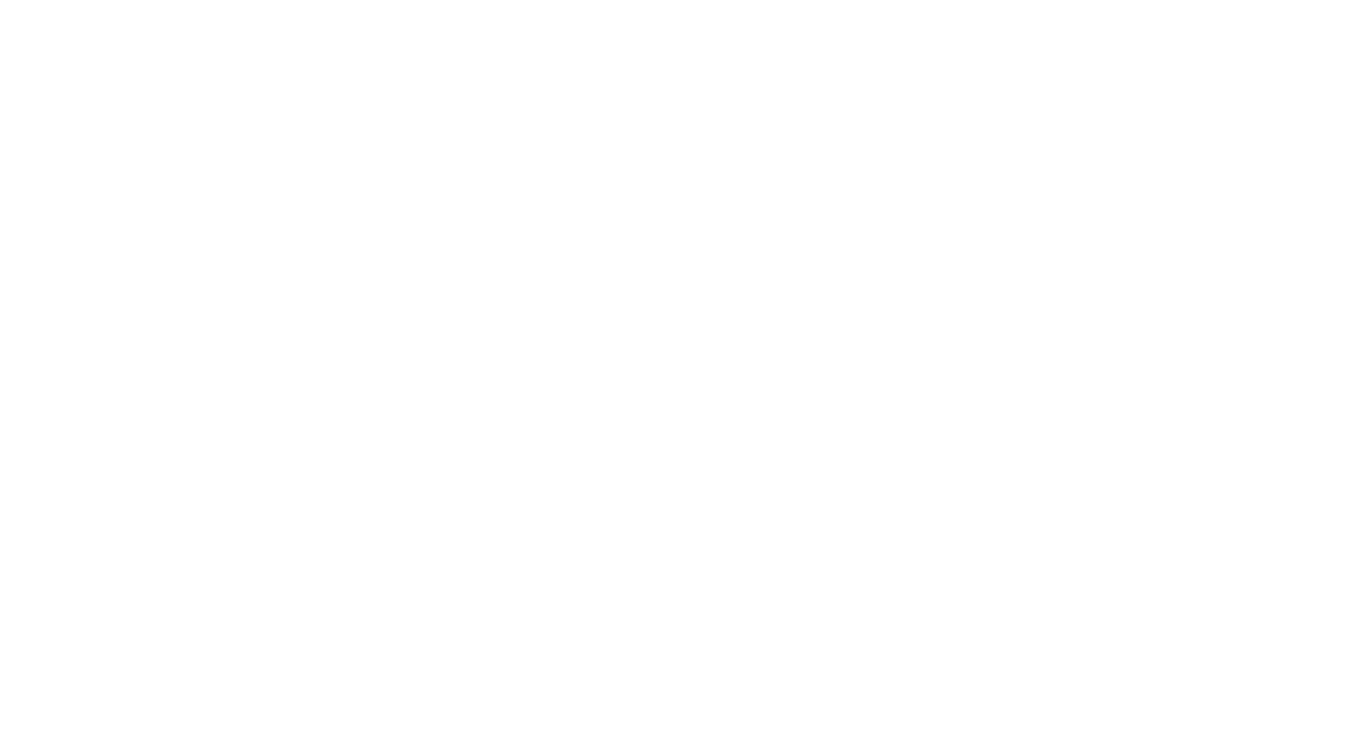
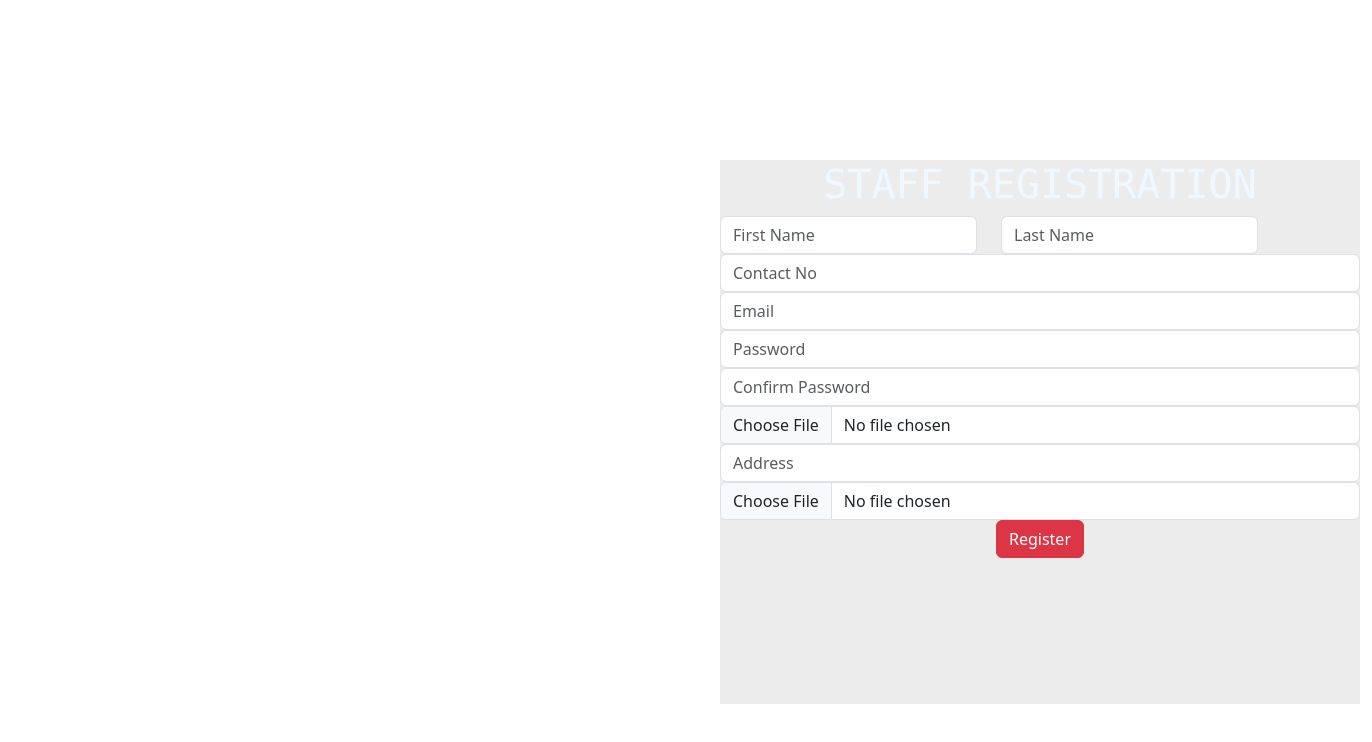
Before and after one commit to vinayak-srishti/Resturant_Management, a React (Create React App) app: page / in a window 1280 px wide. Shown: the top 742 px of the page, 1372 px wide, since content can reach past the window. Built offline with nearby package versions, Linux system fonts and the light colour scheme.

Commit message:
initial commit

```diff
--- a/package.json
+++ b/package.json
@@ -8,7 +8,8 @@
     "@testing-library/user-event": "^13.5.0",
     "react": "^18.2.0",
     "react-dom": "^18.2.0",
-    "react-scripts": "5.0.1",
+    "react-icons": "^5.0.1",
+    "react-scripts": "^5.0.1",
     "web-vitals": "^2.1.4"
   },
   "scripts": {
--- a/src/App.js
+++ b/src/App.js
@@ -1,10 +1,13 @@
-import logo from './logo.svg';
-import './App.css';
+import React from 'react';
+// import './App.css';
+import 'bootstrap/dist/css/bootstrap.min.css';
+import 'bootstrap/dist/js/bootstrap.bundle.min';
 
+import Staffreg from './Components/Staff/Staffreg';
 function App() {
   return (
     <div>
-
+      <Staffreg/>
     </div>
   );
 }
--- /dev/null
+++ b/src/Components/Staff/Staffreg.css
@@ -0,0 +1,16 @@
+.staff-form form{
+    background-color: rgb(0,0,0,0.073);
+    margin-top: 10rem;
+    height: 34rem;
+    width: 40rem;
+    margin-left: 45rem;
+}
+body{
+    background-image: url("");
+
+}
+.staff-form h1{
+    margin-top: 3rem;
+    -webkit-text-fill-color: aliceblue;
+    font-family: 'Lucida Console','Courier New',monospace;
+}
--- /dev/null
+++ b/src/Components/Staff/Staffreg.js
@@ -0,0 +1,85 @@
+import React, { useState } from "react";
+import '../Staff/Staffreg.css'
+import validator from 'validator'
+function Staffreg() {
+  const[form,settForm]=useState({
+    firstname:"",
+    lastname:"",
+    email:"",
+    phonenumber:"",
+    uploadyourphoto:"",
+    password:"",
+    confirmpassword:"",
+    selectanidproof:""
+  })
+  const[errormsg,seterrormsg]=useState('')
+
+  const validate=(value)=>{
+    if(validator.isStrongPassword(value,{
+      minLength:8,minLowercase:1,minUppercase:1,minNumbers:1,minSymbols:1
+    })){
+      seterrormsg('strong password')
+    }else{
+      seterrormsg('not strong password')
+    }
+    }
+    // const [confirmpassword,setconfirmpassword]=useState('')
+    // const conpassword=(e)=>{
+
+    // }
+     const handleclick=(e)=>{
+      settForm({...form,[e.target.name]:[e.target.value]})
+     }
+     const onSubmitdata=(e)=>{
+      console.log(form)
+      console.log("submitted")
+     }
+  return (
+    <div>
+      <div className="staff-form">
+      <center>
+        <form onSubmit={onSubmitdata}>
+
+          <h1>STAFF REGISTRATION</h1>
+          <div className="staffreg-details">
+            <div className="staff-name">
+              <div className="row gt-2">
+              <div class="col-auto">
+                <input type="text" placeholder="First Name" name="firstname" onChange={{handleclick}}className="form-control"required/>
+              </div>
+              <div class="col-auto">
+              <input type="text" placeholder="Last Name" name="lastname" onChange={{handleclick}}className="form-control"required/>
+              </div>
+              </div>
+              </div>
+
+             <div className="staffno-email-pass">
+              <input type="text"placeholder="Contact No" name="contactno"onChange={handleclick} className="form-control"required/>
+              <input type="email"placeholder="Email" name="email"onChange={handleclick} className="form-control"required/>
+              <input type="password"placeholder="Password" name="password"onChange={(e)=>validate(e.target.value)} className="form-control"required/>
+              {errormsg===''? null:<span style={{fontWeight:'bold',color:'red'}}>{errormsg}</span>}
+              <input type="password"placeholder="Confirm Password" name="confirmpassword"onChange={(e)=>validate(e.target.value)} className="form-control"required/>
+              </div>
+              <div className="staff-photo">
+                <input type="file"placeholder="Upload your photo" className="form-control"required/>
+              </div>
+              <div className="staff-address">
+              <input type="text"placeholder="Address" name="address"onChange={handleclick} className="form-control"required/>
+              </div>
+
+              <div className="staff-idproof">
+                <input type="file"placeholder="Id Proof"className="form-control"required/>
+              </div>
+
+              <div>
+              <button type="button" class="btn btn-danger">Register</button>
+              </div>
+              </div>
+         </form>
+         </center>
+         </div>
+         </div>
+          );
+        }
+
+        export default Staffreg;
```
Also changed, not shown: src/Components/Staff/Stafflogin.js (deleted), 1 other file (tests, documents, lock files or other folders).
